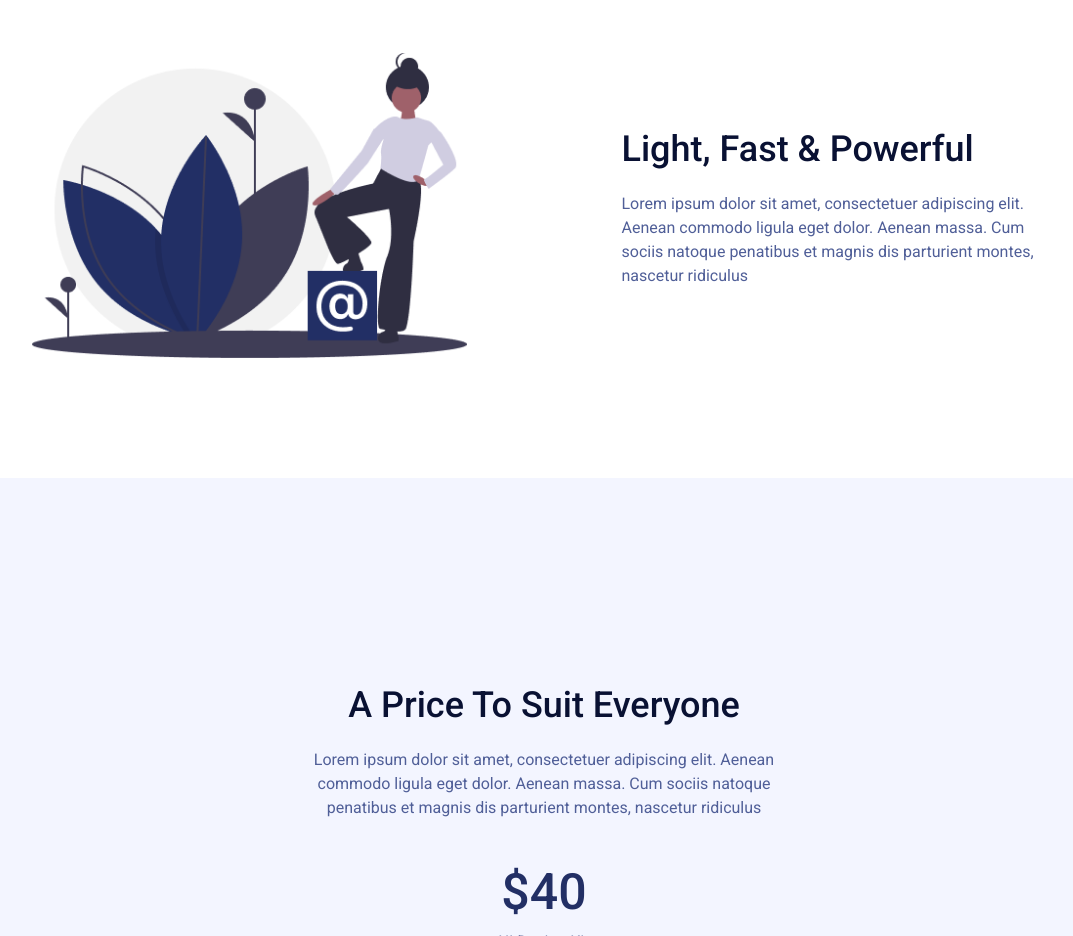
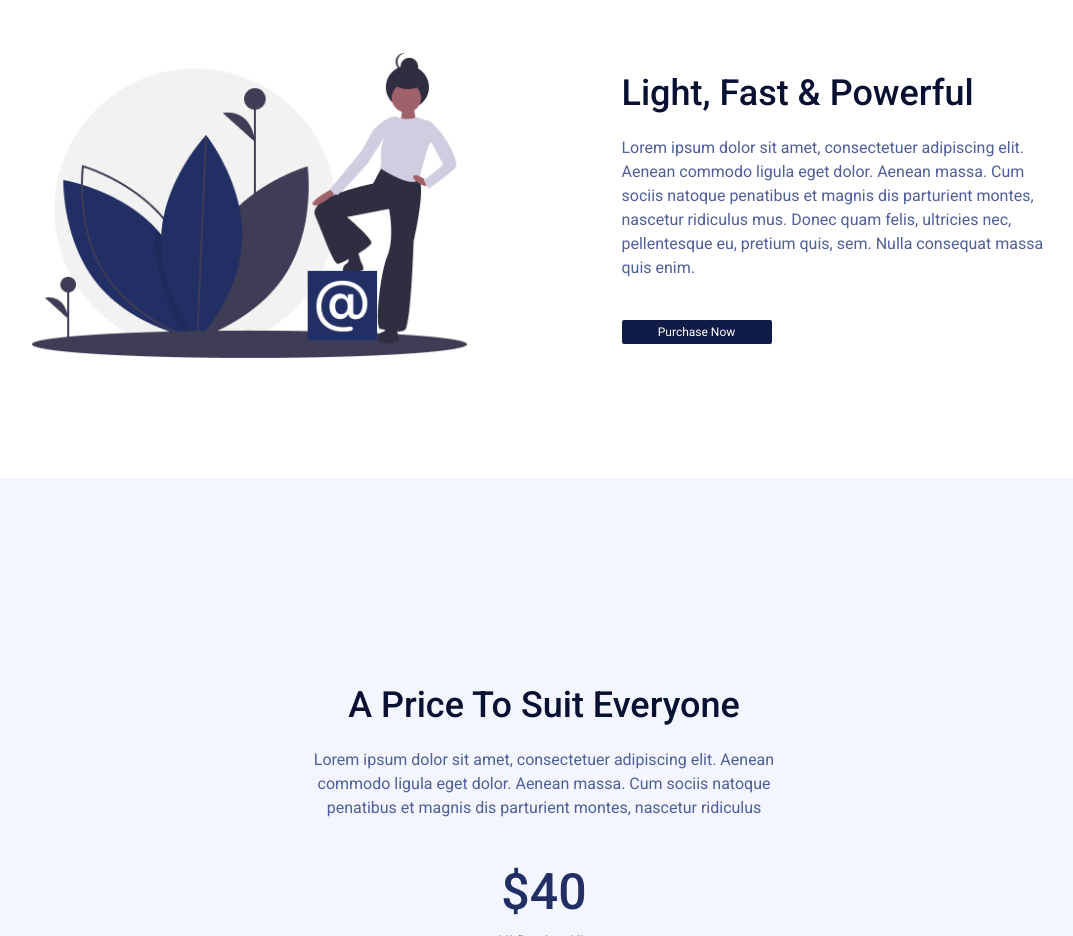
Before and after one commit to AntonChetveryk/blackhawk, a website: page hw12/index.html in a window 1280 px wide. Shown: the part 2960-3896 px from the top of the page, without its empty margins (96-1169 px from the left). Drawn offline with Linux system fonts and the light colour scheme.

Commit message:
add button

```diff
--- a/hw12/index.html
+++ b/hw12/index.html
@@ -152,8 +152,12 @@
                   Lorem ipsum dolor sit amet, consectetuer adipiscing elit.
                   Aenean commodo ligula eget dolor. Aenean massa. Cum sociis
                   natoque penatibus et magnis dis parturient montes, nascetur
-                  ridiculus
+                  ridiculus mus. Donec quam felis, ultricies nec, pellentesque
+                  eu, pretium quis, sem. Nulla consequat massa quis enim.
                 </p>
+                <button class="btn-dark purchase-now">
+                  Purchase Now
+                </button>
               </div>
             </div>
           </div>
--- a/hw12/styles/style.scss
+++ b/hw12/styles/style.scss
@@ -284,6 +284,11 @@ p {
       p {
         margin-top: 16px;
       }
+      .purchase-now {
+        width: 150px;
+        height: 24px;
+        margin-top: 40px;
+      }
     }
   }
   @media (max-width: $breakpoint) {
@@ -302,6 +307,11 @@ p {
       .second-section-block__content {
         p {
           margin-top: 16px;
+        }
+        .purchase-now {
+          display: block;
+          margin: auto;
+          margin-top: 20px;
         }
       }
     }
```
Also changed, not shown: hw12/styles/style.css.
